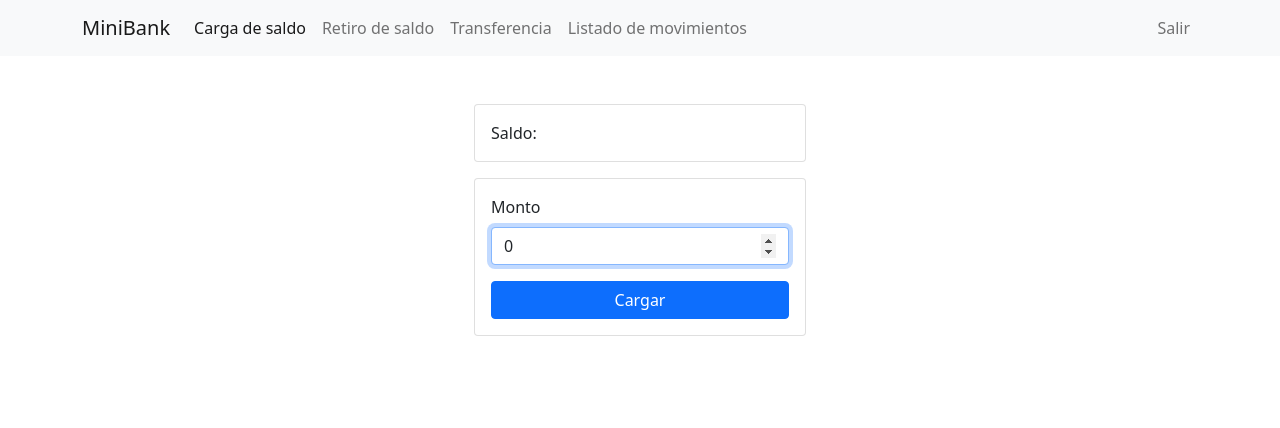
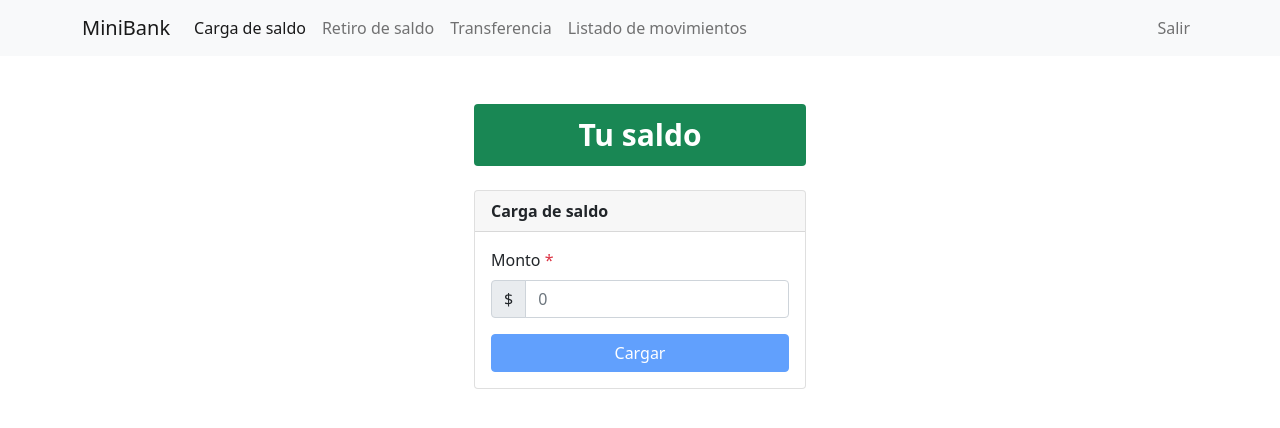
Before and after one commit to ofim26/minibank-frontend, an Angular app: page /add-money in a window 1280 px wide. Shown: the top 428 px of the page. Built offline with nearby package versions, Linux system fonts and the light colour scheme; no server answers; sample sign-in values are in the browser's storage.

Commit message:
minibank project

```diff
--- a/src/app/app.module.ts
+++ b/src/app/app.module.ts
@@ -3,6 +3,7 @@ import { FormsModule } from '@angular/forms'
 import { BrowserModule } from '@angular/platform-browser';
 import { HttpClientModule, HTTP_INTERCEPTORS } from '@angular/common/http'
 import { AuthGuard } from './auth.guard';
+import { CheckRut } from "simple-rut-validator";
 
 import { AppRoutingModule } from './app-routing.module';
 import { AppComponent } from './app.component';
--- a/src/app/components/add-money/add-money.component.html
+++ b/src/app/components/add-money/add-money.component.html
@@ -1,11 +1,10 @@
 <div class="row">
     <div class="col-md-4 mx-auto">
-        <div class="card mb-3">
-            <div class="card-body">
-                Saldo: {{actualBalance}}
+        <h1><span class="badge bg-success mb-3 pb-3 pt-3 container-fluid">Tu saldo  {{actualBalance}}</span></h1>
+        <div class="card">
+            <div class="card-header">
+                <strong>Carga de saldo</strong>
             </div>
-        </div>
-        <div class="card">
             <div class="card-body">
                 <div *ngIf="alertState" class="alert alert-success alert-dismissible fade show" role="alert">
                     {{alertMessage}}<button type="button" (click)="alertClose()" class="btn-close" aria-label="Close"></button>
@@ -13,11 +12,15 @@
                 <form (submit)="add()">
                     <div class="form-group">
                         <div class="mb-3">
-                            <label for="amount" class="form-label">Monto</label>
-                            <input [(ngModel)]="balance.amount" min="0" type="number" name="balance.amount" class="form-control" id="amount" placeholder="$0" required autofocus>
+                            <label for="amount" class="form-label">Monto <span class="text-danger">*</span></label>
+                            <div class="input-group mb-3">
+                                <span class="input-group-text" id="basic-addon1">$</span>
+                                <input id="amount" name="amount" [(ngModel)]="balance.amount" #amount="ngModel" min="0" type="number" (change)="alertState = false" class="form-control" placeholder="0" required>
+                            </div>
+                            <p class="small mt-2 text-danger" *ngIf="amount.invalid && (amount.touched)">Ingrese un monto superior a cero</p>
                         </div>
                         <div class="d-grid gap-2">
-                            <button class="btn btn-primary">Cargar</button>
+                            <button class="btn btn-primary" [disabled]="!balance.amount">Cargar</button>
                         </div>
                     </div>
                 </form>
--- a/src/app/components/add-money/add-money.component.ts
+++ b/src/app/components/add-money/add-money.component.ts
@@ -10,7 +10,7 @@ export class AddMoneyComponent implements OnInit {
 
   balance = {
     userId: localStorage.getItem('userId'),
-    amount: 0
+    amount: undefined
   }
   actualBalance = ""
   alertMessage = ""
--- a/src/app/components/movements/movements.component.html
+++ b/src/app/components/movements/movements.component.html
@@ -1,4 +1,4 @@
-<table class="table">
+<table class="table table-striped table-bordered">
     <thead>
       <tr>
         <th scope="col">Tipo</th>
@@ -8,9 +8,9 @@
     </thead>
     <tbody>
       <tr *ngFor="let movement of movements">
-        <th scope="row">{{movement.movementType}}</th>
+        <td>{{movement.movementType}}</td>
         <td>{{movement.amount}}</td>
-        <td>{{movement.createdAt}}</td>
+        <td>{{movement.createdAt | date:'yyyy-MM-dd HH:mm:ss'}}</td>
       </tr>
     </tbody>
 </table>
--- a/src/app/components/signin/signin.component.ts
+++ b/src/app/components/signin/signin.component.ts
@@ -15,12 +15,21 @@ export class SigninComponent implements OnInit {
     email: "",
     password: ""
   }
+  alertMessage = ""
+  alertState = false
 
   constructor(
     private authService: AuthService,
     private router: Router) { }
 
   ngOnInit(): void {
+  }
+
+  /**
+   * alertClose
+   */
+  alertClose(){
+    this.alertState = false
   }
 
   signIn(){
@@ -30,7 +39,11 @@ export class SigninComponent implements OnInit {
         localStorage.setItem('userId', res.id);
         this.router.navigate(['/add-money']);
       },
-      err => console.log(err)
+      err => {
+        this.alertState = true
+        this.alertMessage = "Tu usuario o contraseña son incorrectos"
+        console.log(err)
+      }
     )
   }
 }
--- a/src/app/components/transfer-money/transfer-money.component.html
+++ b/src/app/components/transfer-money/transfer-money.component.html
@@ -1,27 +1,31 @@
 <div class="row">
     <div class="col-md-4 mx-auto">
-        <div class="card mb-3">
-            <div class="card-body">
-                Saldo: {{actualBalance}}
-            </div>
-        </div>
+        <h1><span class="badge bg-success mb-3 pb-3 pt-3 container-fluid">Tu saldo  {{actualBalance}}</span></h1>
         <div class="card">
             <div class="card-header">
                 <strong>Transferencia</strong>
             </div>
             <div class="card-body">
+                <div *ngIf="alertState" class="alert alert-success alert-dismissible fade show" role="alert">
+                    {{alertMessage}}<button type="button" (click)="alertClose()" class="btn-close" aria-label="Close"></button>
+                </div>
                 <form (submit)="transfer()">
                     <div class="form-group">
                         <div class="mb-3">
-                            <label for="amount" class="form-label">Monto</label>
-                            <input [(ngModel)]="dataTransfer.amount" type="number" name="dataTransfer.amount" class="form-control" id="amount" placeholder="$0" required autofocus>
+                            <label for="amount" class="form-label">Monto <span class="text-danger">*</span></label>
+                            <div class="input-group mb-3">
+                                <span class="input-group-text" id="basic-addon1">$</span>
+                                <input id="amount" name="amount" [(ngModel)]="dataTransfer.amount" #amount="ngModel" min="0" type="number" (change)="alertState = false" class="form-control" placeholder="0" required>
+                            </div>
+                            <p class="small mt-2 text-danger" *ngIf="amount.invalid && (amount.touched)">Ingrese un monto superior a cero</p>
                         </div>
                         <div class="mb-3">
-                            <label for="rut" class="form-label">Rut</label>
-                            <input [(ngModel)]="dataTransfer.rut" type="text" name="dataTransfer.rut" class="form-control" id="rut" placeholder="261225820" required autofocus>
+                            <label for="rut" class="form-label">Rut de destinatario <span class="text-danger">*</span></label>
+                            <input id="rut" name="rut" [(ngModel)]="dataTransfer.rut" #rut="ngModel" min="0" type="text" (change)="alertState = false" class="form-control" placeholder="261225830" required>
+                            <p class="small mt-1 text-danger" *ngIf="rut.invalid && (rut.touched)">Ingrese un Rut valido</p>
                         </div>
                         <div class="d-grid gap-2">
-                            <button class="btn btn-primary">Transferir</button>
+                            <button class="btn btn-primary" [disabled]="!dataTransfer.amount">Transferir</button>
                         </div>
                     </div>
                 </form>
--- a/src/app/components/transfer-money/transfer-money.component.ts
+++ b/src/app/components/transfer-money/transfer-money.component.ts
@@ -1,5 +1,6 @@
 import { Component, OnInit } from '@angular/core';
 import { BalanceService } from '../../services/balance.service'
+import { checkRut } from "simple-rut-validator";
 
 @Component({
   selector: 'app-transfer-money',
@@ -10,15 +11,25 @@ export class TransferMoneyComponent implements OnInit {
 
   dataTransfer = {
     userId: localStorage.getItem('userId'),
-    amount: 0,
-    rut: ""
+    amount: undefined,
+    rut: undefined
   }
   actualBalance = ""
+  alertMessage = ""
+  alertState = false
+
 
   constructor(private balanceService: BalanceService) { }
 
   ngOnInit(): void {
     this.getBalance()
+  }
+
+  /**
+   * alertClose
+   */
+  alertClose(){
+    this.alertState = false
   }
 
   /**
@@ -28,7 +39,6 @@ export class TransferMoneyComponent implements OnInit {
     this.balanceService.getBalance(localStorage.getItem('userId')).subscribe(
       res => {
         this.actualBalance = res.balance
-        console.log(res);
       },
       err => console.log(err)
     )
@@ -40,8 +50,9 @@ export class TransferMoneyComponent implements OnInit {
   transfer(){
     this.balanceService.transfer(this.dataTransfer).subscribe(
       res => {
-        console.log(res);
         this.getBalance()
+        this.alertMessage = "Transferencia realizada exitosamente :D"
+        this.alertState = true
       },
       err => console.log(err)
     )
--- a/src/app/components/withdraw-money/withdraw-money.component.html
+++ b/src/app/components/withdraw-money/withdraw-money.component.html
@@ -1,23 +1,26 @@
 <div class="row">
     <div class="col-md-4 mx-auto">
-        <div class="card mb-3">
-            <div class="card-body">
-                Saldo: {{actualBalance}}
-            </div>
-        </div>
+        <h1><span class="badge bg-success mb-3 pb-3 pt-3 container-fluid">Tu saldo  {{actualBalance}}</span></h1>
         <div class="card">
             <div class="card-header">
                 <strong>Retiro de saldo</strong>
             </div>
             <div class="card-body">
+                <div *ngIf="alertState" class="alert alert-success alert-dismissible fade show" role="alert">
+                    {{alertMessage}}<button type="button" (click)="alertClose()" class="btn-close" aria-label="Close"></button>
+                </div>
                 <form (submit)="withdraw()">
                     <div class="form-group">
                         <div class="mb-3">
-                            <label for="amount" class="form-label">Monto</label>
-                            <input [(ngModel)]="balance.amount" type="number" name="balance.amount" class="form-control" id="amount" placeholder="$0" required autofocus>
+                            <label for="amount" class="form-label">Monto <span class="text-danger">*</span></label>
+                            <div class="input-group mb-3">
+                                <span class="input-group-text" id="basic-addon1">$</span>
+                                <input id="amount" name="amount" [(ngModel)]="balance.amount" #amount="ngModel" min="0" type="number" (change)="alertState = false" class="form-control" placeholder="0" required>
+                            </div>
+                            <p class="small mt-1 text-danger" *ngIf="amount.invalid && (amount.touched)">Ingrese un monto superior a cero</p>
                         </div>
                         <div class="d-grid gap-2">
-                            <button class="btn btn-primary">Retirar</button>
+                            <button class="btn btn-primary" [disabled]="!balance.amount">Retirar</button>
                         </div>
                     </div>
                 </form>
--- a/src/app/components/withdraw-money/withdraw-money.component.ts
+++ b/src/app/components/withdraw-money/withdraw-money.component.ts
@@ -10,14 +10,23 @@ export class WithdrawMoneyComponent implements OnInit {
 
   balance = {
     userId: localStorage.getItem('userId'),
-    amount: 0
+    amount: undefined
   }
   actualBalance = ""
+  alertMessage = ""
+  alertState = false
 
   constructor(private balanceService: BalanceService) { }
 
   ngOnInit(): void {
     this.getBalance()
+  }
+
+  /**
+   * alertClose
+   */
+  alertClose(){
+    this.alertState = false
   }
 
   /**
@@ -27,7 +36,6 @@ export class WithdrawMoneyComponent implements OnInit {
     this.balanceService.getBalance(localStorage.getItem('userId')).subscribe(
       res => {
         this.actualBalance = res.balance
-        console.log(res);
       },
       err => console.log(err)
     )
@@ -39,8 +47,9 @@ export class WithdrawMoneyComponent implements OnInit {
   withdraw(){
     this.balanceService.withdraw(this.balance).subscribe(
       res => {
-        console.log(res);
         this.getBalance()
+        this.alertMessage = "Retiro realizado exitosamente :D"
+        this.alertState = true
       },
       err => console.log(err)
     )
```
Also changed, not shown: src/app/components/signin/signin.component.html (+8 -3 lines).
